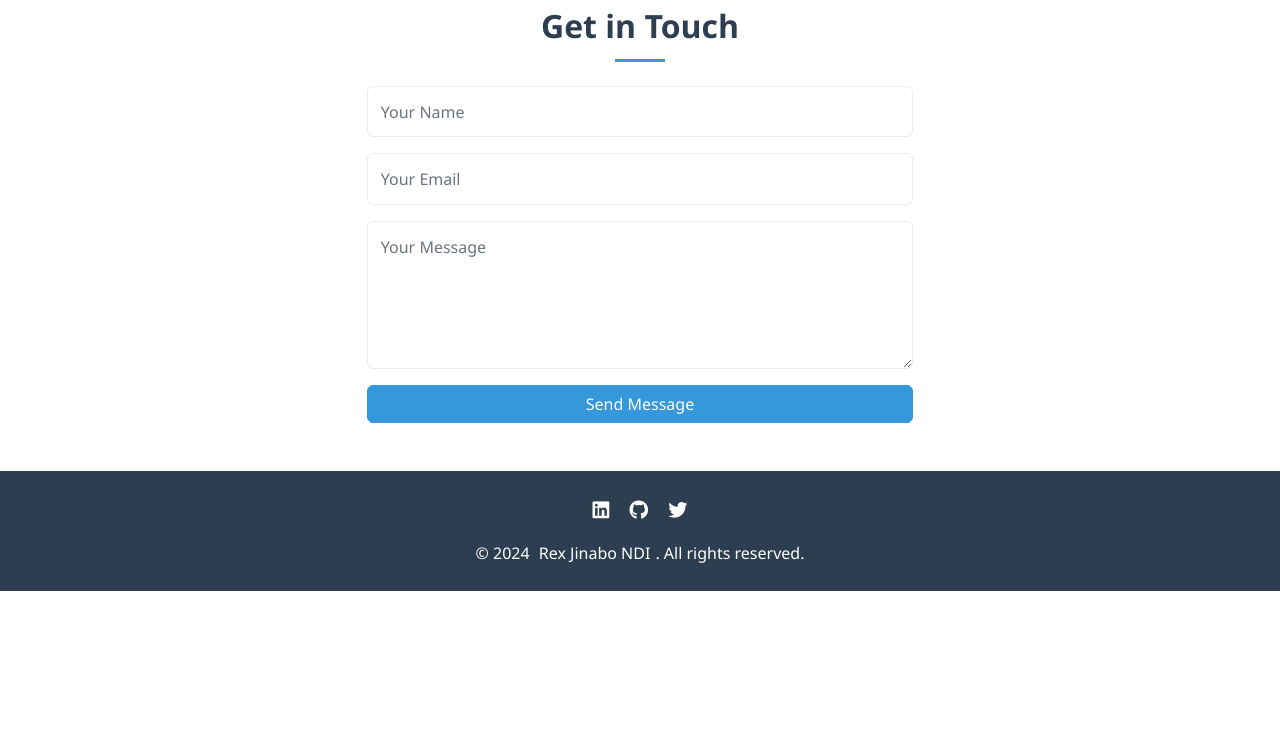
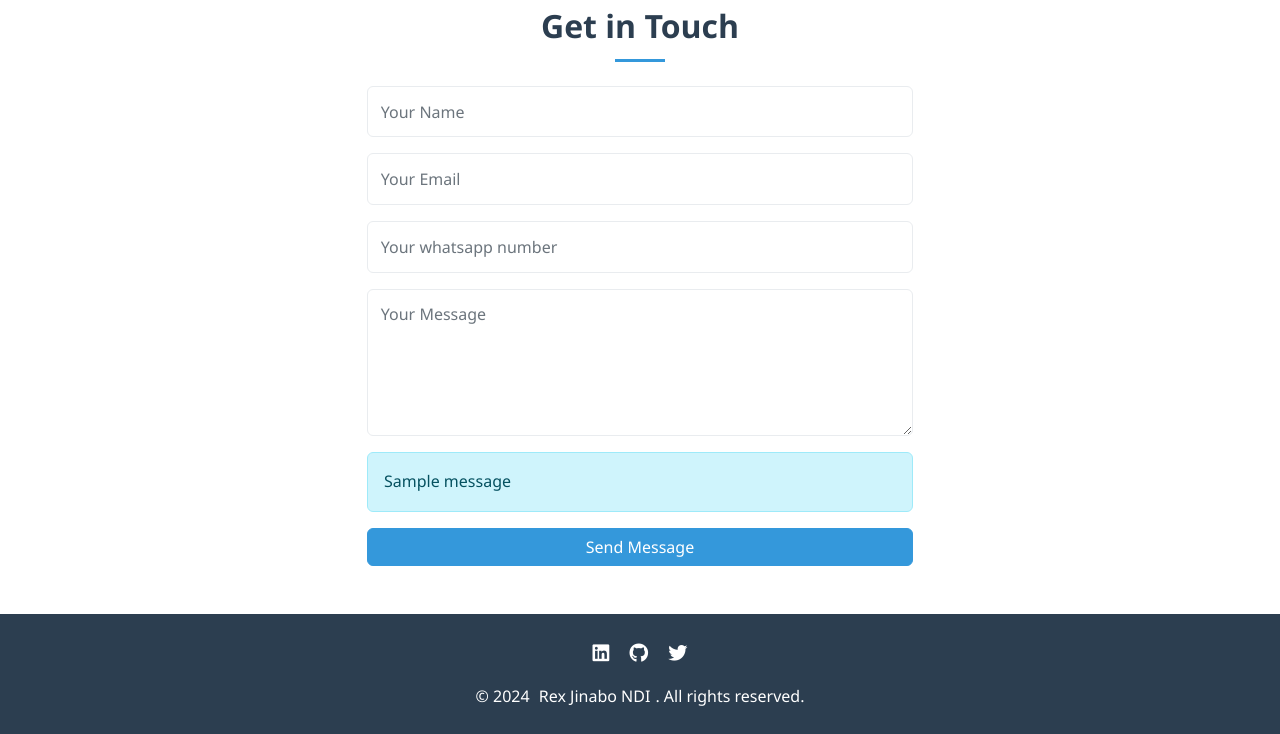
Before and after one commit to JinaboCV/portfolio_django, a Django app: page / in a window 1280 px wide. Shown: the part 3195-3929 px from the top of the page. Before the commit the page ends 3786 px from the top, so only its background shows below. Run offline with Django 5.2, Linux system fonts and the light colour scheme; tables that the repository leaves empty hold one stand-in row (values such as "Sample post"); one stand-in notice (Sample message) is shown; some libraries are stand-ins or nearby versions.

Commit message:
Contact message model added

```diff
--- a/my_portfolio/models.py
+++ b/my_portfolio/models.py
@@ -65,3 +65,13 @@ class Project(models.Model):
     name = models.CharField(max_length=150)
     description = RichTextField()
     status = models.CharField(max_length=3, choices=Status.choices, default=Status.PENDING)
+
+class ContactMsg(models.Model):
+    name = models.CharField(max_length=255)
+    email = models.EmailField()
+    whatsapp = models.CharField(max_length=50)
+    message = models.TextField()
+    created_at = models.DateTimeField(auto_now_add=True)
+
+    def __str__(self):
+        return f"{self.name} {self.email}"
--- a/my_portfolio/templates/my_portfolio/index.html
+++ b/my_portfolio/templates/my_portfolio/index.html
@@ -169,14 +169,22 @@
                 <div class="col-md-6">
                     <form id="contactForm">
                         <div class="mb-3">
-                            <input type="text" class="form-control" placeholder="Your Name" required>
+                            <input type="text" class="form-control" name="name" placeholder="Your Name" required>
                         </div>
                         <div class="mb-3">
-                            <input type="email" class="form-control" placeholder="Your Email" required>
+                            <input type="email" class="form-control" name="email" placeholder="Your Email" required>
                         </div>
                         <div class="mb-3">
-                            <textarea class="form-control" rows="5" placeholder="Your Message" required></textarea>
+                            <input type="text" class="form-control" name="email" placeholder="Your whatsapp number" required>
                         </div>
+                        <div class="mb-3">
+                            <textarea class="form-control" rows="5" name='message' placeholder="Your Message" required></textarea>
+                        </div>
+                        {% if messages %}
+                            {% for message in messages %}
+                                <div class="alert alert-info">{{ message }}</div>
+                            {% endfor %}
+                        {% endif %}
                         <button type="submit" class="btn btn-primary w-100">Send Message</button>
                     </form>
                 </div>
--- a/my_portfolio/views.py
+++ b/my_portfolio/views.py
@@ -1,5 +1,8 @@
-from django.shortcuts import render
-from .models import SkillCategory, Skill, Service, Achievements, ServiceCategory, Experience, Task
+from django.shortcuts import render, redirect
+from django.core.mail import send_mail
+from django.conf import settings
+from django.contrib import messages
+from .models import SkillCategory, Skill, Service, Achievements, ServiceCategory, Experience, Task, ContactMsg
 
 def index(request):
     skill_category = SkillCategory.objects.all()
@@ -8,6 +11,30 @@ def index(request):
     services = Service.objects.all()
     experiences = Experience.objects.all()
     tasks = Task.objects.all()
+
+    # sending and email
+    if request.method == 'POST':
+        name = request.POST['name']
+        email = request.POST['email']
+        whatsapp = request.POST.get('whatsapp', '')
+        message = request.POST['message']
+
+        if name and email and whatsapp and message:
+            # Storing to the database
+            ContactMsg.objects.create(name=name, email=email, whatsapp=whatsapp, message= message)
+
+            #Sends mail the me
+            full_msg = f"From: {name} <{email}>\n Whatsapp Numner: {whatsapp} \n\nMessage:\n{message}"
+            send_mail(
+                subject="Message From Portfolio",
+                message= full_msg,
+                from_email=settings.DEFAULT_FROM_EMAIL,
+                recipient_list= ["jinabocv@gmail.com"]
+            )
+            messages.success(request, '👏👏👏 Thank you for reaching out !!!')
+            redirect('home')
+        else:
+            messages.error(request, 'Please fill in all fields.')
     context = {
         'skill_category': skill_category,
         'skills': skills,
```
Also changed, not shown: portfolio/settings.py (+9 -0 lines), my_portfolio/migrations/0006_contactmsg.py (added).
